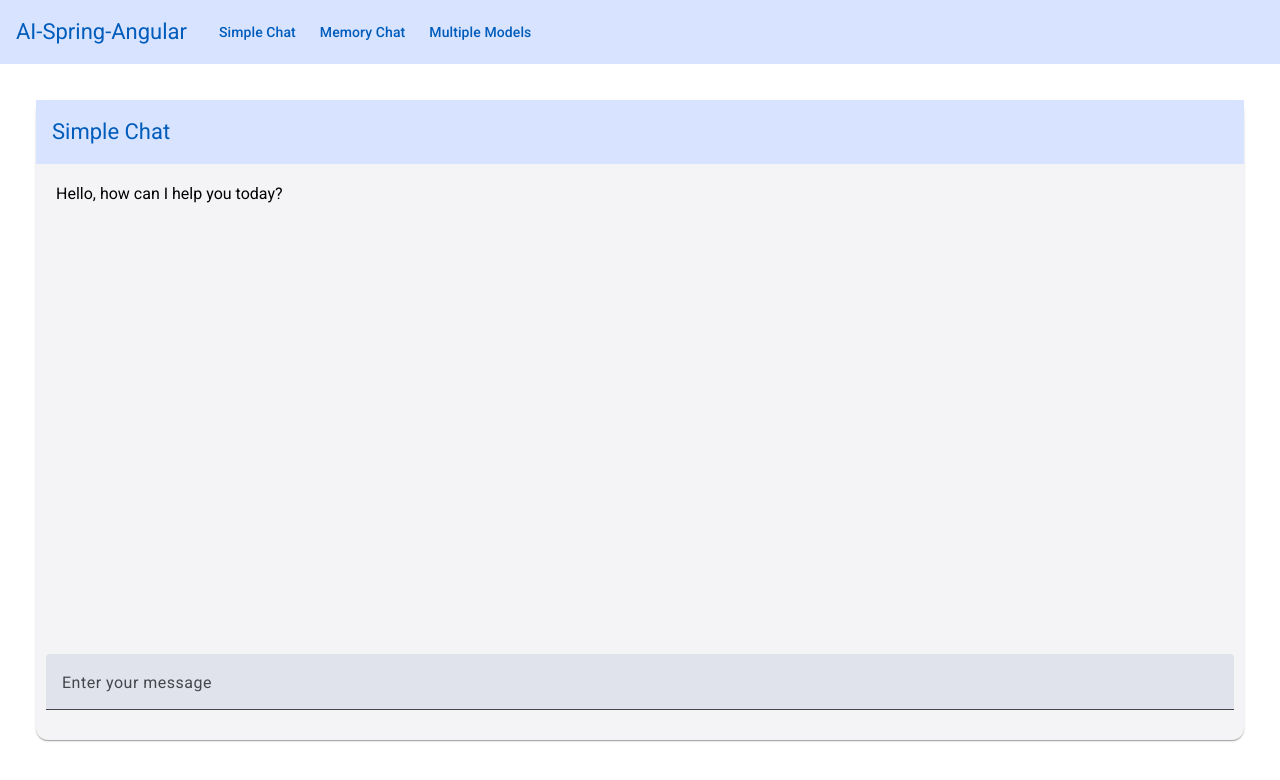
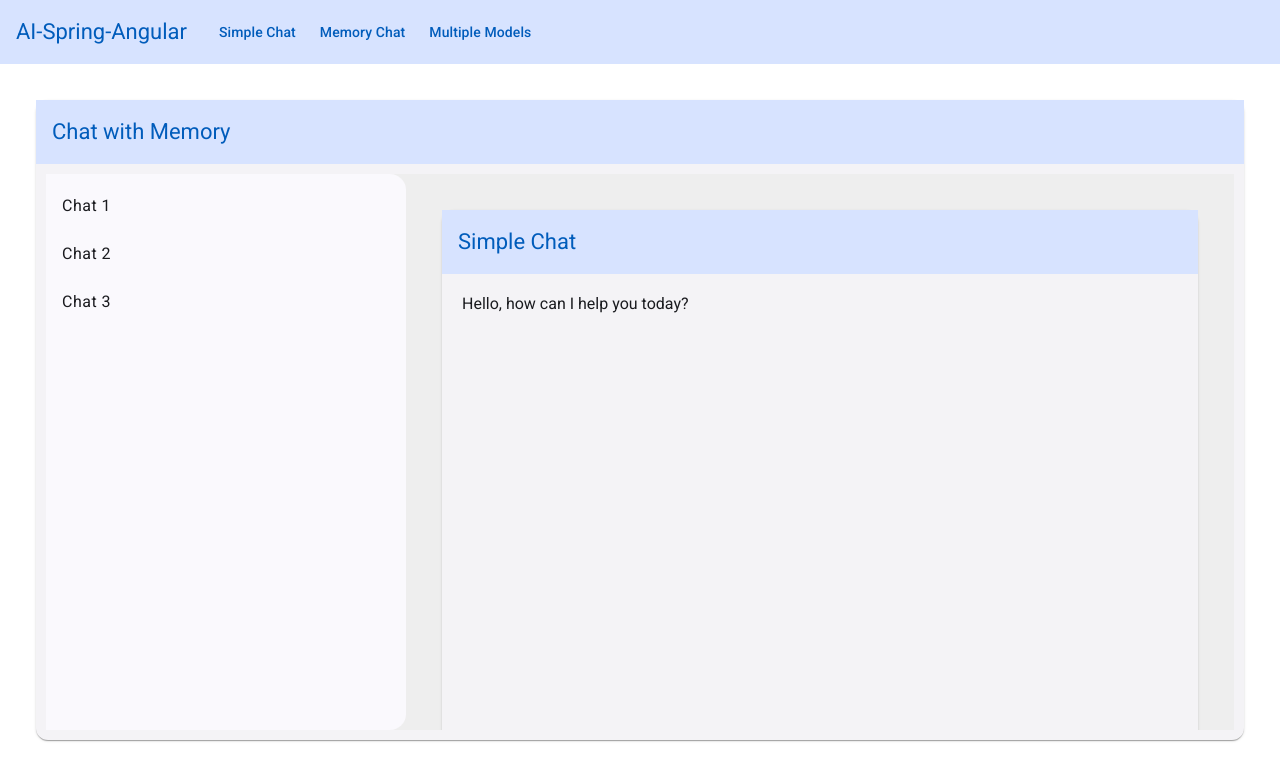
Before and after one commit to loiane/spring-ai-angular, an Angular app in the folder angular-ai/: page /memory-chat in a window 1280 px wide. Before the commit this address led to /simple-chat. Shown: the top 780 px of the page. Built offline with nearby package versions, Linux system fonts and the light colour scheme.

Commit message:
Add Memory Chat component and update routing; enhance Simple Chat UI

```diff
--- a/angular-ai/src/app/app.component.html
+++ b/angular-ai/src/app/app.component.html
@@ -1,7 +1,7 @@
 <mat-toolbar>
   <span class="title">{{ title }}</span>
   <button mat-button aria-label="Simple Chat" routerLink="/simple-chat">Simple Chat</button>
-  <button mat-button aria-label="Memory Chat">Memory Chat</button>
+  <button mat-button aria-label="Memory Chat" routerLink="/memory-chat">Memory Chat</button>
   <button mat-button aria-label="Multiple Models">Multiple Models</button>
 </mat-toolbar>
 <router-outlet></router-outlet>
--- a/angular-ai/src/app/app.component.ts
+++ b/angular-ai/src/app/app.component.ts
@@ -2,12 +2,11 @@ import { Component } from '@angular/core';
 import { MatButtonModule } from '@angular/material/button';
 import { MatIconModule } from '@angular/material/icon';
 import { MatToolbarModule } from '@angular/material/toolbar';
-import { RouterOutlet } from '@angular/router';
-
+import { RouterLink, RouterOutlet } from '@angular/router';
 
 @Component({
   selector: 'app-root',
-  imports: [RouterOutlet, MatToolbarModule, MatButtonModule, MatIconModule],
+  imports: [RouterOutlet, MatToolbarModule, MatButtonModule, MatIconModule, RouterLink],
   templateUrl: './app.component.html',
   styleUrl: './app.component.scss'
 })
--- a/angular-ai/src/app/app.routes.ts
+++ b/angular-ai/src/app/app.routes.ts
@@ -5,5 +5,8 @@ export const routes: Routes = [
   { path: 'simple-chat',
     loadComponent: () => import('./simple-chat/simple-chat.component').then(c => c.SimpleChatComponent)
   },
+  { path: 'memory-chat',
+    loadComponent: () => import('./memory-chat/chat-list/chat-list.component').then(c => c.ChatListComponent)
+  },
   { path: '**', redirectTo: 'simple-chat' }
 ];
--- /dev/null
+++ b/angular-ai/src/app/memory-chat/chat-list/chat-list.component.html
@@ -0,0 +1,19 @@
+<mat-card class="chat-container">
+  <div class="chat-header">
+    <mat-toolbar>
+      <span>Chat with Memory</span>
+    </mat-toolbar>
+  </div>
+  <mat-drawer-container class="example-container">
+    <mat-drawer mode="side" opened>
+      <mat-list role="list">
+        <mat-list-item role="listitem">Chat 1</mat-list-item>
+        <mat-list-item role="listitem">Chat 2</mat-list-item>
+        <mat-list-item role="listitem">Chat 3</mat-list-item>
+      </mat-list>
+    </mat-drawer>
+    <mat-drawer-content>
+      <app-simple-chat/>
+    </mat-drawer-content>
+  </mat-drawer-container>
+</mat-card>
--- /dev/null
+++ b/angular-ai/src/app/memory-chat/chat-list/chat-list.component.scss
@@ -0,0 +1,17 @@
+.example-container {
+  width: auto;
+  height: 100%;
+  margin: 10px;
+  background: #eee;
+}
+
+.chat-container {
+  display: flex;
+  flex-direction: column;
+  height: 80vh;
+  margin: 36px;
+}
+
+.chat-header {
+  flex: 0 0 auto; /* Header doesn't grow or shrink */
+}
--- a/angular-ai/src/app/memory-chat/chat-lit/chat-lit.component.html
+++ /dev/null
@@ -1 +0,0 @@
-<p>chat-lit works!</p>
--- a/angular-ai/src/app/simple-chat/simple-chat.component.html
+++ b/angular-ai/src/app/simple-chat/simple-chat.component.html
@@ -25,7 +25,7 @@
 
   <div class="chat-input">
     <mat-form-field class="full-width">
-      <mat-label>Enter your message</mat-label>
+      <mat-label>Ask anything</mat-label>
       <input matInput [(ngModel)]="userInput" (keyup.enter)="sendMessage()">
       @if (userInput) {
         <button matSuffix mat-icon-button aria-label="Send" (click)="sendMessage()" [disabled]="isLoading">
```
Also changed, not shown: angular-ai/src/app/memory-chat/chat-list/chat-list.component.ts (added, +16 -0 lines), angular-ai/src/app/memory-chat/chat-lit/chat-lit.component.ts (deleted, +0 -11 lines), angular-ai/src/app/memory-chat/chat-lit/chat-lit.component.scss (deleted), 1 other file (tests, documents, lock files or other folders).
